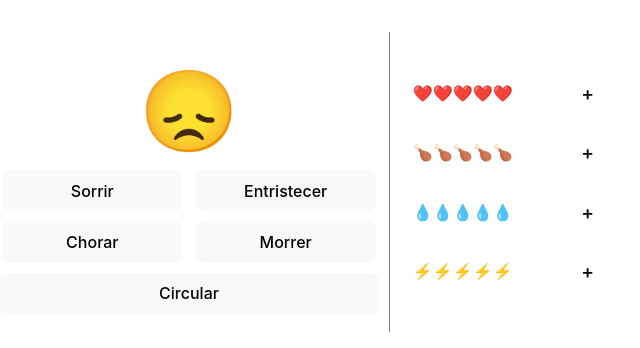
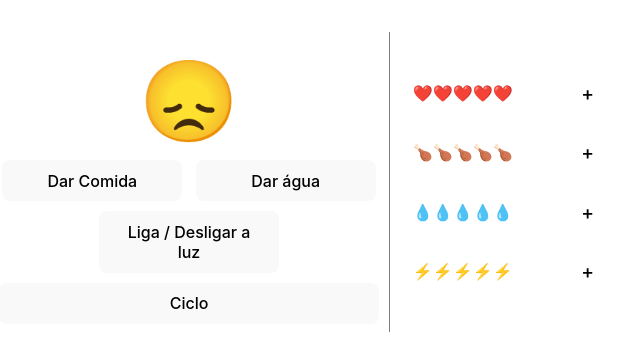
Before and after one commit to ufjf-dcc207/ufjf-dcc207-2024-3-a-atv06-VanessaTrajano, a React (Vite) app: page / in a window 1280 px wide. Shown: the part 218-566 px from the top of the page, without its empty margins (326-966 px from the left). Built offline with nearby package versions, Linux system fonts and the light colour scheme.

Commit message:
Limpa ações de Emoji

```diff
--- a/src/Emoji.tsx
+++ b/src/Emoji.tsx
@@ -13,32 +13,19 @@ const categorias: Array<string> = ["❤️", "🍗", "💧", "⚡"];
 export default function Emoji() {
   const [situacao, setSituacao] = useState("sad");
 
-  function toHappy() {
-    setSituacao("happy");
+  function onAlimentar() {
   }
 
   function toDead() {
-    setSituacao("dead");
   }
 
-  function toSad() {
-    setSituacao("sad");
+  function onHidratar() {
   }
 
-  function toCrying() {
-    setSituacao("crying");
+  function onLigarDesligar() {
   }
 
   function toProximo() {
-    if (situacao == "happy") {
-      setSituacao("sad");
-    } else if (situacao == "sad") {
-      setSituacao("crying");
-    } else if (situacao == "crying") {
-      setSituacao("dead");
-    } else {
-      setSituacao("happy");
-    }
   }
 
   return (
@@ -46,13 +33,12 @@ export default function Emoji() {
       <div className="emoji-div">
         <div className="situacao">{EMOJIS.get(situacao) || "🫠"}</div>
         <div className="acoes">
-          <button onClick={toHappy}>Sorrir</button>
-          <button onClick={toSad}>Entristecer</button>
-          <button onClick={toCrying}>Chorar</button>
-          <button onClick={toDead}>Morrer</button>
+          <button onClick={onAlimentar}>Dar Comida</button>
+          <button onClick={onHidratar}>Dar água</button>
+          <button onClick={onLigarDesligar}>Liga / Desligar a luz</button>
 
           <button className="button-grande" onClick={toProximo}>
-            Circular
+            Ciclo
           </button>
         </div>
       </div>
```
